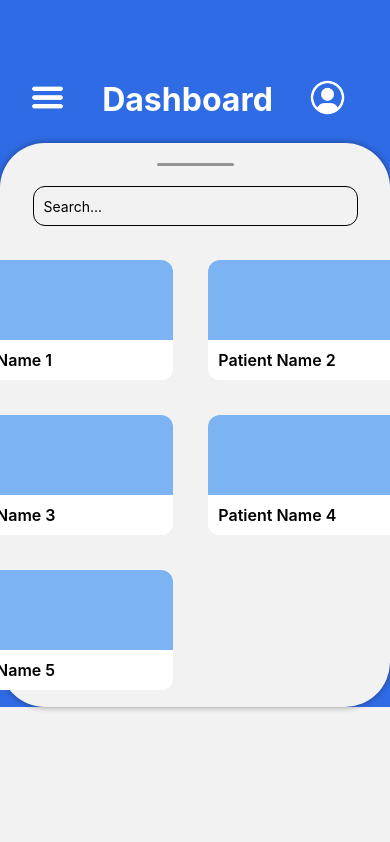
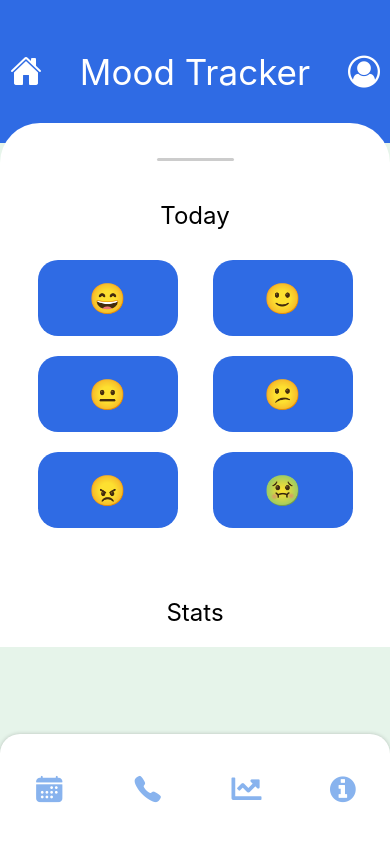
Before and after one commit to SahithiVarma07/Accessibility-, a React Native app: screen /Mood in a window 390 px wide. Built offline with nearby package versions, Linux system fonts and the light colour scheme.

Commit message:
added mood tracker page

```diff
--- a/App.js
+++ b/App.js
@@ -4,6 +4,7 @@ import * as Font from 'expo-font';
 import Dashboard from './screens/Dashboard';
 import PatientProfile from './screens/PatientProfile'
 import EditInfo from './screens/EditInfo';
+import Mood from './screens/Mood';
 import { NavigationContainer } from '@react-navigation/native';
 import { createNativeStackNavigator } from '@react-navigation/native-stack';
 
@@ -36,6 +37,7 @@ export default function App() {
         <Stack.Screen name="Dashboard" component={Dashboard} />
         <Stack.Screen name="PatientProfile" component={PatientProfile} options={{ title: 'Patient Profile' }} />
         <Stack.Screen name="EditInfo" component={EditInfo} />
+        <Stack.Screen name="Mood" component={Mood} />
       </Stack.Navigator>
     </NavigationContainer>
   );
--- a/components/NavBar.js
+++ b/components/NavBar.js
@@ -11,7 +11,7 @@ const NavBar = ({ navigation }) => {
       <TouchableOpacity onPress={() => navigation.navigate('Calls')}>
         <Ionicons name="call" size={30} color="#88b3ee" />
       </TouchableOpacity>
-      <TouchableOpacity onPress={() => navigation.navigate('Analytics')}>
+      <TouchableOpacity onPress={() => navigation.navigate('Mood')}>
         <FontAwesome5 name="chart-line" size={30} color="#88b3ee" />
       </TouchableOpacity>
       <TouchableOpacity onPress={() => navigation.navigate('Info')}>
--- /dev/null
+++ b/screens/Mood.js
@@ -0,0 +1,123 @@
+import React from 'react';
+import { View, Text, ScrollView, StyleSheet, Dimensions, TouchableOpacity } from 'react-native';
+import { Ionicons, FontAwesome } from '@expo/vector-icons';
+import NavBar from '../components/NavBar'; // If you want to include NavBar
+import { useNavigation } from '@react-navigation/native';
+
+const MoodTracker = () => {
+  const navigation = useNavigation();
+  const moods = [
+    '😄', '🙂', '😐', '😕', '😠', '🤢'
+  ];
+
+  const onMoodPress = (mood) => {
+    console.log('Selected Mood:', mood);
+  };
+
+  return (
+    <View style={styles.fullScreenContainer}>
+      <ScrollView style={styles.container}>
+        <View style={styles.header}>
+          <TouchableOpacity onPress={() => navigation.navigate('Dashboard')}>
+            <Ionicons name="home" size={32} color="white" />
+          </TouchableOpacity>
+          <Text style={styles.headerTitle}>Mood Tracker</Text>
+          <TouchableOpacity onPress={() => { /* Navigation or other action */ }}>
+            <FontAwesome name="user-circle-o" size={32} color="white" />
+          </TouchableOpacity>
+        </View>
+        <View style={styles.screenBodyContent}>
+          <View style={styles.handleBar} />
+          <Text style={styles.title}>Today</Text>
+          <View style={styles.moodsContainer}>
+            {moods.map((mood, index) => (
+              <TouchableOpacity
+                key={index}
+                style={styles.moodButton}
+                onPress={() => onMoodPress(mood)}
+              >
+                <Text style={styles.moodText}>{mood}</Text>
+              </TouchableOpacity>
+            ))}
+          </View>
+          <Text style={styles.statsTitle}>Stats</Text>
+          {/* Additional stats components would go here */}
+        </View>
+      </ScrollView>
+      <NavBar navigation={navigation} />
+    </View>
+  );
+};
+
+const styles = StyleSheet.create({
+  fullScreenContainer: {
+    flex: 1,
+    justifyContent: 'space-between',
+  },
+  container: {
+    flex: 1,
+    backgroundColor: '#E6F4EA',
+  },
+  header: {
+    backgroundColor: '#2f6be4',
+    height: 143,
+    width: Dimensions.get('window').width,
+    flexDirection: 'row',
+    justifyContent: 'space-between',
+    alignItems: 'center',
+    paddingHorizontal: 10,
+  },
+  headerTitle: {
+    fontSize: 35,
+    color: 'white',
+  },
+  screenBodyContent: {
+    borderTopLeftRadius: 40,
+    borderTopRightRadius: 40,
+    backgroundColor: 'white',
+    padding: 20,
+    paddingTop: 35,
+    marginTop: -20,
+  },
+  handleBar: {
+    alignSelf: 'center',
+    width: 77,
+    height: 3,
+    backgroundColor: '#CCC',
+    borderRadius: 3,
+    marginBottom: 20,
+  },
+  moodButton: {
+    backgroundColor: '#2f6be4',
+    borderRadius: 20,
+    padding: 20,
+    margin: 10,
+    width: '40%', // Adjust the width as per your layout requirement
+    justifyContent: 'center',
+    alignItems: 'center',
+  },
+  moodText: {
+    fontSize: 30,
+    // Adjust your mood text styles if necessary
+  },
+  title: {
+    fontSize: 24,
+    textAlign: 'center',
+    marginVertical: 20,
+  },
+  moodsContainer: {
+    flexDirection: 'row',
+    flexWrap: 'wrap',
+    justifyContent: 'space-around',
+    alignItems: 'center',
+    marginBottom: 20,
+  },
+  statsTitle: {
+    fontSize: 24,
+    textAlign: 'center',
+    marginTop: 40,
+  },
+  // ... any other styles you may need
+});
+
+export default MoodTracker;
```
